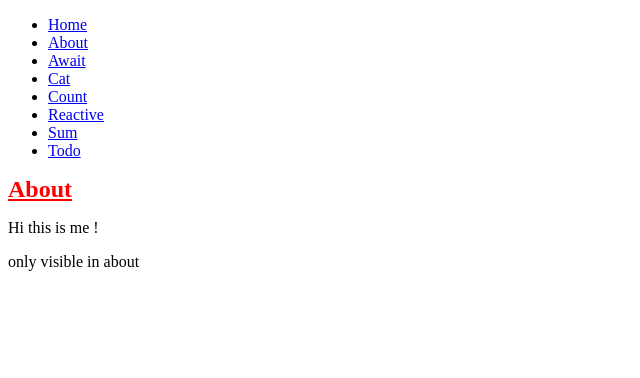
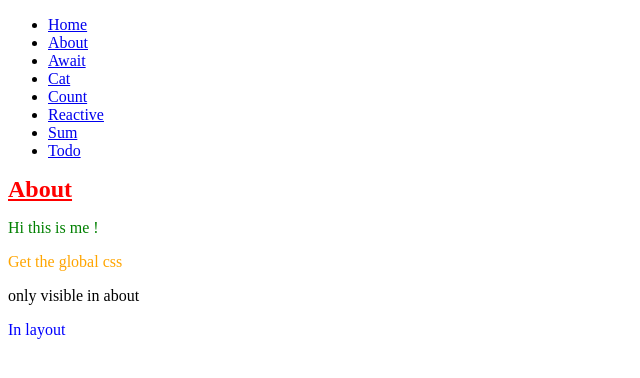
Before and after one commit to deozza/explo-frontend-sveltekit, a SvelteKit app: page /about in a window 1280 px wide. Shown: the top 378 px of the page, without its empty margins (0-640 px from the left). Built offline with nearby package versions, Linux system fonts and the light colour scheme.

Commit message:
Add global CSS styles and update page and layout components

```diff
--- /dev/null
+++ b/src/app.css
@@ -0,0 +1,3 @@
+p.global{
+    color: orange!important;
+}
--- a/src/lib/Header.svelte
+++ b/src/lib/Header.svelte
@@ -7,6 +7,8 @@
 <p>
     <slot name="description"/>
 </p>
+
+<p class="global">Get the global css</p>
 <style>
 
     h1 {
@@ -15,4 +17,8 @@
         text-decoration: underline;
     }
 
+    p{
+        color: green;
+    }
+
 </style>
--- a/src/routes/+layout.svelte
+++ b/src/routes/+layout.svelte
@@ -1,3 +1,7 @@
+<script lang="ts">
+    import '../app.css'
+</script>
+
 <nav>
     <ul>
         <li><a href="/">Home</a></li>
@@ -15,3 +19,11 @@
 <main>
     <slot></slot>
 </main>
+
+<p>In layout</p>
+
+<style>
+    p {
+        color: blue;
+    }
+</style>
--- a/src/routes/+page.svelte
+++ b/src/routes/+page.svelte
@@ -9,6 +9,11 @@ import Header from "$lib/Header.svelte";
     <span slot="description">Visit <a href="https://kit.svelte.dev">kit.svelte.dev</a> to read the documentation</span>
 </Header>
 
+
+<p>In page</p>
+
 <style>
-
+    p{
+        color: brown;
+    }
 </style>
```
